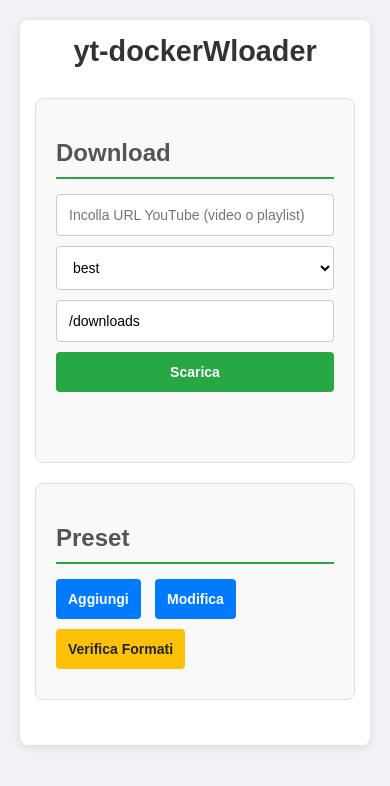
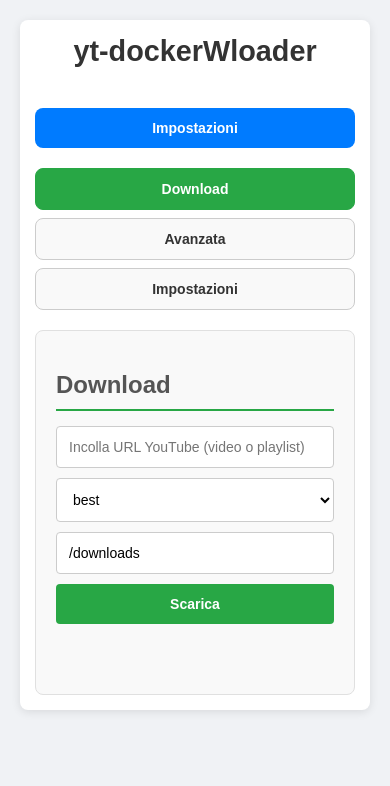
Before and after one commit to Bawsermatt/yt-dockerWloader, a Flask app: page / in a window 390 px wide. Shown: the top 786 px of the page. Run offline with Flask 3, Linux system fonts and the light colour scheme.

Commit message:
Divisione in Download, avanzati e impostazioni

```diff
--- a/app.py
+++ b/app.py
@@ -14,30 +14,44 @@ with open('presets.json') as f:
 downloads = {}
 
 class Download:
-    def __init__(self, url, preset, path):
+    def __init__(self, url, preset=None, path='/downloads', options=None):
         self.id = str(uuid4())
         self.status = 'waiting'
         self.url = url
         self.preset = preset
         self.path = path
+        self.options = options or []
         self.error = None
         self.log = ''
+        self.process = None
 
     def start(self):
         self.status = 'in-progress'
-        cmd = ['yt-dlp'] + presets.get(self.preset, []) + ['-P', self.path, self.url]
+        cmd = ['yt-dlp'] + (self.options if self.options else presets.get(self.preset, [])) + ['-P', self.path, self.url]
         try:
-            process = subprocess.Popen(cmd, stdout=subprocess.PIPE, stderr=subprocess.STDOUT, text=True, bufsize=1)
-            for line in process.stdout:
+            self.process = subprocess.Popen(cmd, stdout=subprocess.PIPE, stderr=subprocess.STDOUT, text=True, bufsize=1)
+            for line in self.process.stdout:
                 self.log += line
-            process.wait()
-            if process.returncode == 0:
+            self.process.wait()
+            if self.process.returncode == 0:
                 self.status = 'success'
             else:
-                self.status = 'failed'
+                if self.status != 'failed':
+                    self.status = 'failed'
         except Exception as e:
             self.status = 'failed'
             self.error = str(e)
+
+    def stop(self):
+        if self.process and self.status == 'in-progress':
+            try:
+                self.process.kill()
+                self.log += '[STOPPED by user]\n'
+                self.status = 'failed'
+                return True
+            except Exception as e:
+                self.error = str(e)
+        return False
 
 @app.route('/')
 def index():
@@ -95,6 +109,32 @@ def update_preset():
             return jsonify({'success': False, 'error': 'Opzioni non valide'}), 400
     return jsonify({'success': False}), 400
 
+@app.route('/remove_preset', methods=['POST'])
+def remove_preset():
+    name = request.form.get('name')
+    if name in presets:
+        del presets[name]
+        with open('presets.json', 'w') as f:
+            json.dump(presets, f, indent=2)
+        return jsonify({'success': True})
+    return jsonify({'success': False, 'error': 'preset_not_found'}), 400
+
+@app.route('/run_command', methods=['POST'])
+def run_command():
+    url = request.form.get('url')
+    options_str = request.form.get('options', '')
+    path = request.form.get('path', '/downloads')
+    if not url:
+        return jsonify({'success': False, 'error': 'URL mancante'}), 400
+    try:
+        options = shlex.split(options_str) if options_str else []
+    except ValueError:
+        return jsonify({'success': False, 'error': 'Opzioni non valide'}), 400
+    download_obj = Download(url, preset=None, path=path, options=options)
+    downloads[download_obj.id] = download_obj
+    threading.Thread(target=download_obj.start).start()
+    return jsonify({'id': download_obj.id})
+
 @app.route('/list_formats', methods=['POST'])
 def list_formats():
     url = request.form.get('url')
@@ -108,6 +148,15 @@ def list_formats():
     except Exception as e:
         return jsonify({'error': str(e)}), 500
 
+@app.route('/stop/<download_id>', methods=['POST'])
+def stop_download(download_id):
+    download_obj = downloads.get(download_id)
+    if not download_obj:
+        return jsonify({'success': False, 'error': 'not_found'}), 404
+    if download_obj.stop():
+        return jsonify({'success': True})
+    return jsonify({'success': False, 'error': 'already_stopped'}), 400
+
 @app.route('/get_log/<download_id>')
 def get_log(download_id):
     download_obj = downloads.get(download_id)
--- a/static/script.js
+++ b/static/script.js
@@ -1,15 +1,50 @@
+var currentDownloadId = null;
+
 $(document).ready(function () {
   $("#downloadForm").on("submit", function (e) {
     e.preventDefault();
     var formData = $(this).serialize();
     $.post("/download", formData, function (data) {
+      currentDownloadId = data.id;
       $("#logContainer").show();
       $("#downloadLog").text("Avvio download...\n");
-      pollStatus(data.id);
-      pollLog(data.id);
+      $("#stopDownloadButton").show();
+      pollStatus(currentDownloadId);
+      pollLog(currentDownloadId);
     }).fail(function () {
       showStatus("failed", "Errore nell'avvio del download.");
     });
+  });
+
+  $("#stopDownloadButton").on("click", function () {
+    if (!currentDownloadId) {
+      return;
+    }
+    $.post("/stop/" + currentDownloadId, function (data) {
+      if (data.success) {
+        showStatus("failed", "Download interrotto dall'utente.");
+        $("#stopDownloadButton").hide();
+      } else {
+        showStatus("failed", "Non è stato possibile interrompere il download.");
+      }
+    }).fail(function () {
+      showStatus("failed", "Errore durante l'arresto del download.");
+    });
+  });
+
+  $("#settingsButton").on("click", function () {
+    $(".segment").removeClass("active");
+    $(".segment[data-tab='settingsTab']").addClass("active");
+    $(".tab-pane").removeClass("active");
+    $("#settingsTab").addClass("active");
+  });
+
+  $(".segment").on("click", function () {
+    var target = $(this).data("tab");
+    $(".segment").removeClass("active");
+    $(this).addClass("active");
+    $(".tab-pane").removeClass("active");
+    $("#" + target).addClass("active");
   });
 
   $("#togglePresetForm").on("click", function () {
@@ -62,8 +97,43 @@ $(document).ready(function () {
     });
   });
 
-  $("#toggleFormatsForm").on("click", function () {
-    $("#formatsForm").toggle();
+  $("#removePresetButton").on("click", function () {
+    var selected = $("#oldNameSelect").val();
+    if (!selected || !confirm("Rimuovere il preset '" + selected + "' ?")) {
+      return;
+    }
+    $.post("/remove_preset", { name: selected }, function (data) {
+      if (data.success) {
+        location.reload();
+      } else {
+        showStatus("failed", "Errore nella rimozione del preset.");
+      }
+    }).fail(function () {
+      showStatus("failed", "Errore nella rimozione del preset.");
+    });
+  });
+
+  $("#runCommandForm").on("submit", function (e) {
+    e.preventDefault();
+    var formData = $(this).serialize();
+    $.post("/run_command", formData, function (data) {
+      if (data.id) {
+        currentDownloadId = data.id;
+        $("#logContainer").show();
+        $("#downloadLog").text("Avvio comando avanzato...\n");
+        $("#stopDownloadButton").show();
+        pollStatus(currentDownloadId);
+        pollLog(currentDownloadId);
+      } else {
+        showStatus("failed", "Errore nell'esecuzione del comando.");
+      }
+    }).fail(function (xhr) {
+      var message = "Errore nell'esecuzione del comando.";
+      if (xhr.responseJSON && xhr.responseJSON.error) {
+        message += " " + xhr.responseJSON.error;
+      }
+      showStatus("failed", message);
+    });
   });
 
   $("#listFormatsForm").on("submit", function (e) {
@@ -98,12 +168,16 @@ function pollStatus(id) {
     }
     showStatus(status, message);
     if (status === "waiting" || status === "in-progress") {
+      $("#stopDownloadButton").show();
       setTimeout(function () {
         pollStatus(id);
       }, 1000);
+    } else {
+      $("#stopDownloadButton").hide();
     }
   }).fail(function () {
     showStatus("failed", "Errore nel controllo dello stato.");
+    $("#stopDownloadButton").hide();
   });
 }
 
--- a/static/styles.css
+++ b/static/styles.css
@@ -39,11 +39,61 @@ h3 {
   margin-bottom: 15px;
 }
 
-.grid {
-  display: grid;
-  grid-template-columns: 1fr 1fr;
-  gap: 20px;
-  margin-bottom: 30px;
+.top-bar {
+  display: flex;
+  align-items: center;
+  justify-content: space-between;
+  gap: 10px;
+  margin-bottom: 20px;
+}
+
+.settings-button {
+  background-color: #007bff;
+  color: white;
+  border: none;
+  padding: 12px 18px;
+  border-radius: 8px;
+  cursor: pointer;
+  font-weight: bold;
+}
+
+.settings-button:hover {
+  background-color: #0056b3;
+}
+
+.segmented-menu {
+  display: flex;
+  gap: 8px;
+  justify-content: center;
+  margin-bottom: 20px;
+}
+
+.segment {
+  flex: 1;
+  border: 1px solid #ccc;
+  background: #f9f9f9;
+  color: #333;
+  padding: 12px 20px;
+  cursor: pointer;
+  text-align: center;
+  border-radius: 8px;
+  transition:
+    background 0.25s,
+    color 0.25s;
+}
+
+.segment.active {
+  background: #28a745;
+  color: white;
+  border-color: #28a745;
+}
+
+.tab-pane {
+  display: none;
+}
+
+.tab-pane.active {
+  display: block;
 }
 
 .section {
@@ -59,8 +109,19 @@ form {
   gap: 10px;
 }
 
+.button-group {
+  display: flex;
+  gap: 10px;
+  flex-wrap: wrap;
+}
+
+.button-group button {
+  flex: 1;
+}
+
 input,
 select,
+textarea,
 button {
   padding: 12px;
   border: 1px solid #ccc;
@@ -69,8 +130,14 @@ button {
 }
 
 input,
-select {
+select,
+textarea {
   background: white;
+}
+
+textarea {
+  min-height: 120px;
+  resize: vertical;
 }
 
 button {
@@ -96,15 +163,6 @@ button:hover {
 
 .btn-secondary:hover {
   background-color: #0056b3;
-}
-
-#toggleFormatsForm {
-  background-color: #ffc107;
-  color: #212529;
-}
-
-#toggleFormatsForm:hover {
-  background-color: #e0a800;
 }
 
 .collapsible {
@@ -161,6 +219,12 @@ button:hover {
   margin-top: 15px;
 }
 
+.hint {
+  color: #555;
+  font-size: 13px;
+  margin-top: 10px;
+}
+
 .log-section {
   background: #f9f9f9;
   padding: 20px;
@@ -184,8 +248,13 @@ button:hover {
 }
 
 @media (max-width: 768px) {
-  .grid {
-    grid-template-columns: 1fr;
+  .top-bar {
+    flex-direction: column;
+    align-items: stretch;
+  }
+
+  .segmented-menu {
+    flex-direction: column;
   }
 
   .container {
--- a/templates/index.html
+++ b/templates/index.html
@@ -10,9 +10,20 @@
   </head>
   <body>
     <div class="container">
+      <div class="top-bar">
         <h1>yt-dockerWloader</h1>
+        <button id="settingsButton" class="settings-button" type="button">
+          Impostazioni
+        </button>
+      </div>
 
-      <div class="grid">
+      <div class="segmented-menu">
+        <button class="segment active" data-tab="downloadTab">Download</button>
+        <button class="segment" data-tab="advancedTab">Avanzata</button>
+        <button class="segment" data-tab="settingsTab">Impostazioni</button>
+      </div>
+
+      <div id="downloadTab" class="tab-pane active">
         <div class="section">
           <h2>Download</h2>
           <form id="downloadForm">
@@ -33,19 +44,74 @@
               value="/downloads"
               placeholder="Cartella di destinazione"
             />
+            <div class="button-group">
               <button type="submit">Scarica</button>
+              <button
+                id="stopDownloadButton"
+                type="button"
+                class="btn-secondary"
+                style="display: none"
+              >
+                Stop
+              </button>
+            </div>
           </form>
           <div id="status"></div>
         </div>
+      </div>
+
+      <div id="advancedTab" class="tab-pane">
+        <div class="section">
+          <h3>Comando Avanzato</h3>
+          <form id="runCommandForm">
+            <input type="text" name="url" placeholder="URL YouTube" required />
+            <input
+              type="text"
+              name="path"
+              value="/downloads"
+              placeholder="Cartella di destinazione"
+            />
+            <textarea
+              name="options"
+              placeholder="Opzioni yt-dlp avanzate (es: -f bestaudio --embed-thumbnail)"
+            ></textarea>
+            <button type="submit">Esegui comando</button>
+          </form>
+          <p class="hint">
+            Esegui un download avanzato senza creare un nuovo preset.
+          </p>
+        </div>
 
         <div class="section">
+          <h3>Verifica Formati Disponibili</h3>
+          <form id="listFormatsForm">
+            <input
+              type="text"
+              name="url"
+              placeholder="URL YouTube per verificare formati"
+              required
+            />
+            <button type="submit">Verifica formati</button>
+          </form>
+          <pre id="formatsOutput"></pre>
+        </div>
+
+        <div id="logContainer" class="log-section" style="display: none">
+          <h2>Log Download</h2>
+          <pre id="downloadLog"></pre>
+        </div>
+      </div>
+
+      <div id="settingsTab" class="tab-pane">
+        <div class="section">
           <h2>Preset</h2>
-          <button id="togglePresetForm" class="btn-secondary">Aggiungi</button>
-          <button id="toggleUpdateForm" class="btn-secondary">Modifica</button>
-          <button id="toggleFormatsForm" class="btn-secondary">
-            Verifica Formati
+          <div class="button-group">
+            <button id="togglePresetForm" class="btn-secondary">
+              Aggiungi Preset
             </button>
-        </div>
+            <button id="toggleUpdateForm" class="btn-secondary">
+              Modifica Preset
+            </button>
           </div>
 
           <div id="presetForm" class="collapsible" style="display: none">
@@ -89,27 +155,19 @@
                 placeholder="Nuove opzioni yt-dlp"
                 required
               />
+              <div class="button-group">
                 <button type="submit">Modifica</button>
+                <button
+                  type="button"
+                  id="removePresetButton"
+                  class="btn-secondary"
+                >
+                  Rimuovi
+                </button>
+              </div>
             </form>
           </div>
-
-      <div id="formatsForm" class="collapsible" style="display: none">
-        <h3>Verifica Formati Disponibili</h3>
-        <form id="listFormatsForm">
-          <input
-            type="text"
-            name="url"
-            placeholder="URL YouTube per verificare formati"
-            required
-          />
-          <button type="submit">Verifica</button>
-        </form>
-        <pre id="formatsOutput"></pre>
         </div>
-
-      <div id="logContainer" class="log-section" style="display: none">
-        <h2>Log Download</h2>
-        <pre id="downloadLog"></pre>
       </div>
     </div>
 
```
Lines whose indentation alone changed are shown as unchanged.
